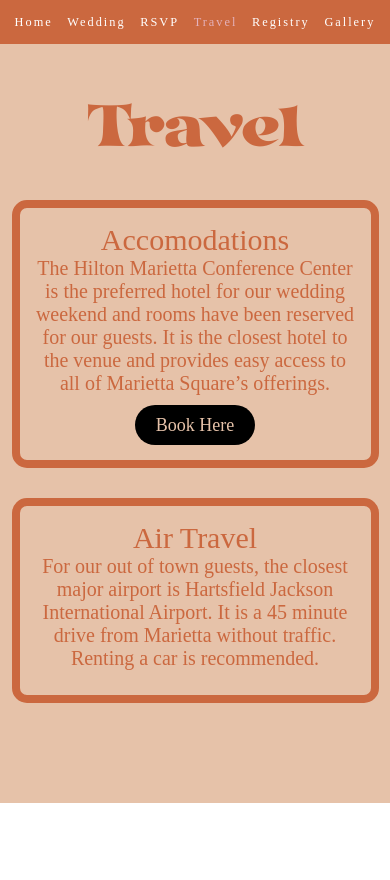
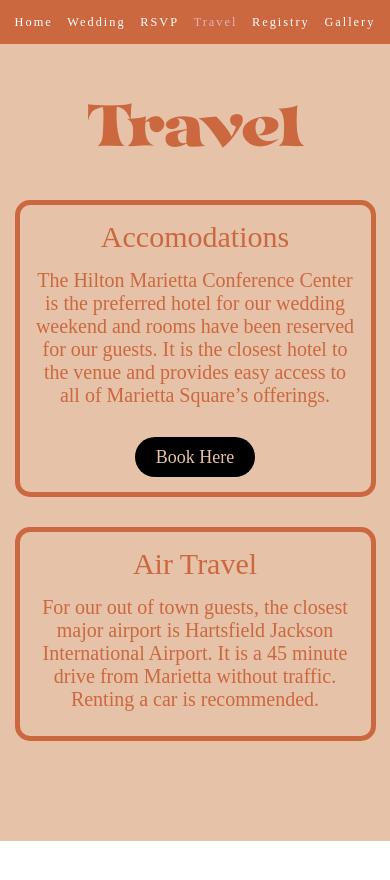
Before and after one commit to leeferfeefer/dandlerwedding, a React (Create React App) app: page /travel in a window 390 px wide. Shown: the top 880 px of the page. After the commit the page ends 844 px from the top, so only its background shows below. Built offline with nearby package versions, Linux system fonts and the light colour scheme.

Commit message:
About to test gallery image reading from API. Updated css for mobile

```diff
--- a/package.json
+++ b/package.json
@@ -13,6 +13,7 @@
     "axios": "^0.25.0",
     "react": "^17.0.2",
     "react-dom": "^17.0.2",
+    "react-photo-gallery": "^8.0.0",
     "react-responsive": "^9.0.0-beta.10",
     "react-router-dom": "6",
     "react-scripts": "5.0.0",
--- a/src/App.css
+++ b/src/App.css
@@ -1,7 +1,7 @@
-html, body, #app, #app>div {
+/* html, body, #app, #app>div, #root {
   height: 100%;
   min-height: 100%;
-}
+} */
 
 :root {
   --dark-orange: #AE4A25;
@@ -42,3 +42,10 @@ Pink: e4b2bc
 .light-orange-color {
   color: var(--light-orange);
 }
+
+.container {
+  width: 100%;
+  height: 100%;
+  display: flex;
+  flex-direction: column;
+}
--- a/src/Router.tsx
+++ b/src/Router.tsx
@@ -10,6 +10,7 @@ import { Registry } from "./pages/Registry/Registry";
 import { Wedding } from './pages/Wedding/Wedding';
 import { Travel } from './pages/Travel/Travel';
 import { Gallery } from './pages/Gallery/Gallery';
+import { Test } from './pages/Test/Test';
 import ScrollToTop from './components/ScrollToTop/ScrollToTop';
 
 export const Router = () => {
@@ -23,6 +24,7 @@ export const Router = () => {
           <Route path="travel" element={<Travel />} />
           <Route path="registry" element={<Registry />} />
           <Route path="gallery" element={<Gallery />} />
+          <Route path="test" element={<Test />} />
         </Routes>
     </BrowserRouter>
   );
--- a/src/components/Card/Card.tsx
+++ b/src/components/Card/Card.tsx
@@ -8,7 +8,7 @@ type CardProps = {
 };
 
 export const Card = (props: CardProps) => {
-  const isMobile = useMediaQuery({ maxWidth: 767 })
+  const isMobile = useMediaQuery({ maxWidth: 767 });
 
   const { style, children} = props;
   return (
--- a/src/components/NavBar/NavBar.tsx
+++ b/src/components/NavBar/NavBar.tsx
@@ -6,7 +6,7 @@ import "./NavBar.css";
 import { useMediaQuery } from 'react-responsive';
 
 export const NavBar = () => {
-  const isMobile = useMediaQuery({ maxWidth: 767 })
+  const isMobile = useMediaQuery({ maxWidth: 767 });
 
   const navLinks = [
     { name: "Home", to: "/" },
--- /dev/null
+++ b/src/components/PhotoGallery/PhotoGallery.tsx
@@ -0,0 +1,20 @@
+import React from 'react';
+import "./PhotoGallery.css";
+import { useMediaQuery } from 'react-responsive';
+import Gallery from "react-photo-gallery";
+
+type PhotoGalleryProps = {
+
+}
+
+export const PhotoGallery = (props: PhotoGalleryProps) => {
+  const isMobile = useMediaQuery({ maxWidth: 767 });
+
+
+
+  return (
+    <div>
+      {/* <Gallery photos={photos} direction={"column"} /> */}
+    </div>
+  );
+};
--- a/src/pages/Gallery/Gallery.css
+++ b/src/pages/Gallery/Gallery.css
@@ -0,0 +1,10 @@
+.gallery-container {
+  background-color: var(--tan);
+  height: 100%;
+  width: 100%;
+  flex-direction: column;
+  display: flex;
+  align-items: center;
+  flex: 1;
+  margin-top: 64px; /* space for navbar*/
+}
--- a/src/pages/Gallery/Gallery.tsx
+++ b/src/pages/Gallery/Gallery.tsx
@@ -1,16 +1,25 @@
 import React from 'react';
 import '../../App.css';
+import './Gallery.css';
 import { NavBar } from "../../components/NavBar/NavBar";
-import { ComingSoon } from "../ComingSoon/ComingSoon";
+import { PhotoGallery } from "../../components/PhotoGallery/PhotoGallery";
+import { useMediaQuery } from 'react-responsive';
+import { ComingSoon } from '../ComingSoon/ComingSoon';
 
 type GalleryProps = {
 
 };
 
 export const Gallery = (props: GalleryProps) => {
+  const isMobile = useMediaQuery({ maxWidth: 767 });
+
+
   return (
     <div className="container">
       <NavBar/>
+      {/* <div className='gallery-container' style={{ marginTop: isMobile ? "44px" : undefined}}>
+        <PhotoGallery/>
+      </div> */}
       <ComingSoon/>
     </div>
   );
--- /dev/null
+++ b/src/pages/Test/Test.tsx
@@ -0,0 +1,9 @@
+import React from 'react';
+
+export const Test = () => {
+  return (
+    <div>
+      Test Component
+    </div>
+  )
+};
--- a/src/pages/Travel/Travel.css
+++ b/src/pages/Travel/Travel.css
@@ -29,7 +29,7 @@
   font-size: 50px;
 }
 
-.accomadations-text {
+.accomodations-text {
   color: var(--light-orange);
   text-align: center;
   font-family: 'Avenir';
--- a/src/pages/Travel/Travel.tsx
+++ b/src/pages/Travel/Travel.tsx
@@ -11,7 +11,7 @@ const bookingURL = "https://www.hilton.com/en/book/reservation/deeplink/?ctyhocn
 type TravelProps = {};
 
 export const Travel = (props: TravelProps) => {
-  const isMobile = useMediaQuery({ maxWidth: 767 })
+  const isMobile = useMediaQuery({ maxWidth: 767 });
 
   const bookHereStyle: React.CSSProperties = {
     height: isMobile ? "40px" : "60px",
@@ -34,10 +34,10 @@ export const Travel = (props: TravelProps) => {
 
   const accomodations = (
     <div className='accomodations-container'>
-      <div className='accomodations-header' style={isMobile ? {fontSize: "30px"} : undefined}>
+      <div className='accomodations-header' style={isMobile ? {fontSize: "30px", marginBottom: "15px"} : undefined}>
         Accomodations
       </div>
-      <div className='accomadations-text' style={isMobile ? {fontSize: "20px", padding: 0} : undefined}>
+      <div className='accomodations-text' style={isMobile ? {fontSize: "20px", padding: 0, marginBottom: "30px"} : undefined}>
       The Hilton Marietta Conference Center is the
 preferred hotel for our wedding weekend and rooms have
 been reserved for our guests. It is the closest hotel to the venue and
@@ -56,10 +56,10 @@ provides easy access to all of Marietta Square’s offerings.
 
   const airTravel = (
     <div className='accomodations-container'>
-      <div className='accomodations-header' style={isMobile ? {fontSize: "30px"} : undefined}>
+      <div className='accomodations-header' style={isMobile ? {fontSize: "30px", marginBottom: "15px"} : undefined}>
         Air Travel
       </div>
-      <div className='accomadations-text' style={isMobile ? {fontSize: "20px", padding: 0} : undefined}>
+      <div className='accomodations-text' style={isMobile ? {fontSize: "20px", padding: 0} : undefined}>
       For our out of town guests, the closest major airport is
 Hartsfield Jackson International Airport. It is a 45 minute drive
 from Marietta without traffic. Renting a car is recommended.
@@ -74,10 +74,10 @@ from Marietta without traffic. Renting a car is recommended.
         <div className='travel-header' style={ isMobile ? { fontSize: "75px", marginTop: "40px"} : undefined}>
           Travel
         </div>
-        <Card style={{ borderWidth: "8px", borderStyle: "solid", borderColor: "#CB683F", marginTop: isMobile ? "30px" : "50px"}}>
+        <Card style={{ borderWidth: "5px", borderStyle: "solid", borderColor: "#CB683F", marginTop: isMobile ? "30px" : "50px"}}>
           { accomodations }
         </Card>
-        <Card style={{ borderWidth: "8px", borderStyle: "solid", borderColor: "#CB683F", marginTop: isMobile ? "30px" : "50px", marginBottom: "100px"}}>
+        <Card style={{ borderWidth: "5px", borderStyle: "solid", borderColor: "#CB683F", marginTop: isMobile ? "30px" : "50px", marginBottom: "100px"}}>
           { airTravel}
         </Card>
       </div>
```
Also changed, not shown: src/components/PhotoGallery/PhotoGallery.css (added), 1 other file (tests, documents, lock files or other folders).
